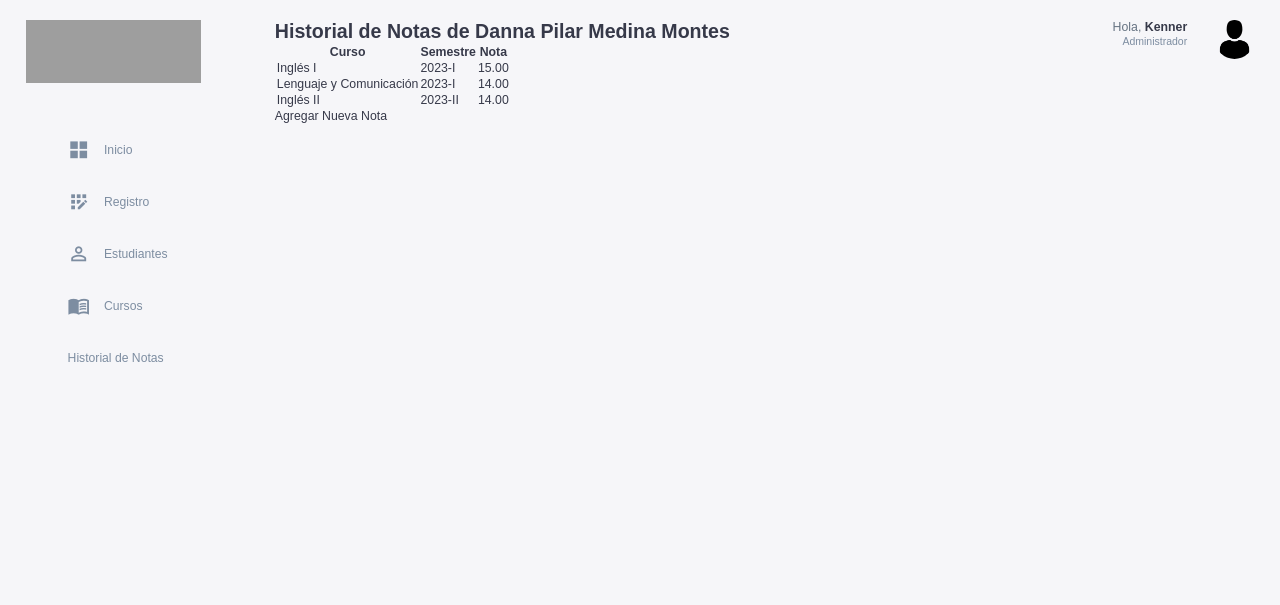
After one commit to Kenner66/ProyectoFIIS, a Django app: page /cursos/historial/1/ in a window 1280 px wide. The commit adds this page. Shown: the top 605 px of the page. Run offline with Django 5.2, Linux system fonts and the light colour scheme; a user stored in the database is signed in; data comes from the database, SQL or seed files in the repository; both versions use the stored data as it was after the commit; grey boxes are pictures that could not be loaded.

Commit message:
historial

```diff
--- a/cursos/models.py
+++ b/cursos/models.py
@@ -1,12 +1,32 @@
 from django.db import models
-
+from django.core.validators import MinValueValidator, MaxValueValidator
+from django.core.exceptions import ValidationError
+from estudiantes.models import Estudiante
 # Create your models here.
 class Curso(models.Model):
     codigo = models.CharField(max_length=10, unique=True)  # Campo único
     nombre = models.CharField(max_length=100)
     descripcion = models.TextField(null=True, blank=True)
     creditos = models.IntegerField()
+    ciclo = models.IntegerField(validators=[MinValueValidator(1), MaxValueValidator(10)]
+    )
     pre_requisitos = models.ManyToManyField('self', symmetrical=False, related_name='requisitos_para', blank=True)
+    def clean(self):
+        # Si el curso pertenece al ciclo 1, no puede tener prerrequisitos
+        if self.ciclo == 1 and self.pre_requisitos.exists():
+            raise ValidationError("Los cursos del ciclo 1 no pueden tener prerrequisitos.")
 
     def __str__(self):
-        return f"{self.codigo} - {self.nombre}"
+        return f"{self.codigo} - {self.nombre} (Ciclo {self.ciclo})"
+
+class HistorialNotas(models.Model):
+    estudiante = models.ForeignKey(Estudiante, on_delete=models.CASCADE, related_name='historial_notas')
+    curso = models.ForeignKey(Curso, on_delete=models.CASCADE, related_name='historial_notas')
+    nota = models.DecimalField(max_digits=5, decimal_places=2)  # Campo para la nota
+    semestre = models.CharField(max_length=10)  # Ejemplo: "2023-1", "2023-2"
+
+    class Meta:
+        unique_together = ('estudiante', 'curso', 'semestre')
+
+    def __str__(self):
+        return f"{self.estudiante.usuario.username} - {self.curso.nombre} - {self.nota}"
--- a/cursos/urls.py
+++ b/cursos/urls.py
@@ -5,4 +5,7 @@ urlpatterns = [
     path('', views.listar_cursos, name='listar_cursos'),
     path('agregar/', views.agregar_curso, name='agregar_curso'),
     path('editar/<int:pk>/', views.editar_curso, name='editar_curso'),
+    path('historial/', views.listar_estudiantes_historial, name='listar_estudiantes_historial'),
+    path('historial/<int:estudiante_id>/', views.historial_notas_estudiante, name='historial_notas_estudiante'),
+    path('historial/<int:estudiante_id>/agregar_nota/', views.agregar_nota, name='agregar_nota'),
 ]
--- a/cursos/views.py
+++ b/cursos/views.py
@@ -1,6 +1,7 @@
 from django.shortcuts import render,redirect, get_object_or_404
-from .models import Curso
-from .forms import CursoForm
+from .models import Curso,HistorialNotas
+from estudiantes.models import Estudiante
+from .forms import CursoForm,HistorialNotasForm
 from django.contrib.auth.decorators import login_required
 from usuarios.decorators import role_required
 
@@ -34,3 +35,58 @@ def editar_curso(request, pk):
     else:
         form = CursoForm(instance=curso)
     return render(request, 'cursos/editar_curso.html', {'form': form})
+
+
+@login_required
+@role_required('Administrador')
+def listar_estudiantes_historial(request):
+    estudiantes = Estudiante.objects.all()
+    return render(request, 'estudiantes/listar_estudiantes_historial.html', {'estudiantes': estudiantes})
+
+
+@login_required
+@role_required('Administrador')
+def agregar_nota(request, estudiante_id):
+    estudiante = get_object_or_404(Estudiante, pk=estudiante_id)
+
+    if request.method == 'POST':
+        form = HistorialNotasForm(request.POST)
+        if form.is_valid():
+            nueva_nota = form.save(commit=False)
+            curso = nueva_nota.curso
+
+            # Obtener los prerrequisitos del curso actual
+            pre_requisitos = curso.pre_requisitos.all()
+
+            # Verificar si el estudiante ha aprobado todos los prerrequisitos
+            for pre_requisito in pre_requisitos:
+                historial_pre_req = HistorialNotas.objects.filter(
+                    estudiante=estudiante,
+                    curso=pre_requisito,
+                    nota__gte=10.5  # Suponiendo que la nota mínima para aprobar es 10.5
+                )
+                if not historial_pre_req.exists():
+                    # Si el estudiante no ha aprobado un prerequisito, mostrar un error
+                    form.add_error(None, f"El estudiante no ha aprobado el prerrequisito: {pre_requisito.nombre}")
+                    return render(request, 'estudiantes/agregar_nota.html', {'form': form, 'estudiante': estudiante})
+
+            # Si ha aprobado todos los prerrequisitos, guardar la nota
+            nueva_nota.estudiante = estudiante
+            nueva_nota.save()
+            return redirect('historial_notas_estudiante', estudiante_id=estudiante_id)
+    else:
+        form = HistorialNotasForm()
+
+    return render(request, 'estudiantes/agregar_nota.html', {'form': form, 'estudiante': estudiante})
+
+@login_required
+@role_required('Administrador')
+def historial_notas_estudiante(request, estudiante_id):
+    estudiante = get_object_or_404(Estudiante, pk=estudiante_id)
+    historial = estudiante.historial_notas.all()  # Obtiene todas las notas del estudiante
+
+    context = {
+        'estudiante': estudiante,
+        'historial': historial,  # Solo se muestra el historial aquí
+    }
+    return render(request, 'estudiantes/historial_notas_estudiante.html', context)
--- a/templates/base.html
+++ b/templates/base.html
@@ -41,6 +41,9 @@
                     <span class="material-icons-sharp">menu_book</span>
                     <h3>Cursos</h3>
                 </a>
+                <a href="{% url 'listar_estudiantes_historial' %}">
+                    <h3>Historial de Notas</h3>
+                </a>
                 <a href="{% url 'signout' %}">
                     <span class="material-icons-sharp">logout</span>
                     <h3>Cerrar Sesión</h3>
--- /dev/null
+++ b/templates/estudiantes/historial_notas_estudiante.html
@@ -0,0 +1,27 @@
+{% extends 'base.html' %}
+
+{% block title %}Historial de Notas de {{ estudiante.usuario.username }}{% endblock %}
+
+{% block content %}
+<h2>Historial de Notas de <td>{{ estudiante.informacionpersonal.nombre }} {{ estudiante.informacionpersonal.apellido }}</td></h2>
+<table>
+    <thead>
+        <tr>
+            <th>Curso</th>
+            <th>Semestre</th>
+            <th>Nota</th>
+        </tr>
+    </thead>
+    <tbody>
+        {% for nota in historial %}
+        <tr>
+            <td>{{ nota.curso.nombre }}</td>
+            <td>{{ nota.semestre }}</td>
+            <td>{{ nota.nota }}</td>
+        </tr>
+        {% endfor %}
+    </tbody>
+</table>
+<a href="{% url 'agregar_nota' estudiante.id %}">Agregar Nueva Nota</a>
+
+{% endblock %}
```
Also changed, not shown: cursos/forms.py (+13 -2 lines), templates/estudiantes/agregar_nota.html (added, +16 -0 lines), templates/estudiantes/listar_estudiantes_historial.html (added, +28 -0 lines), cursos/migrations/0002_curso_ciclo.py (added), cursos/migrations/0003_alter_curso_ciclo.py (added), cursos/migrations/0004_historialnotas.py (added), cursos/migrations/0005_alter_historialnotas_unique_together.py (added), db.sqlite3.
